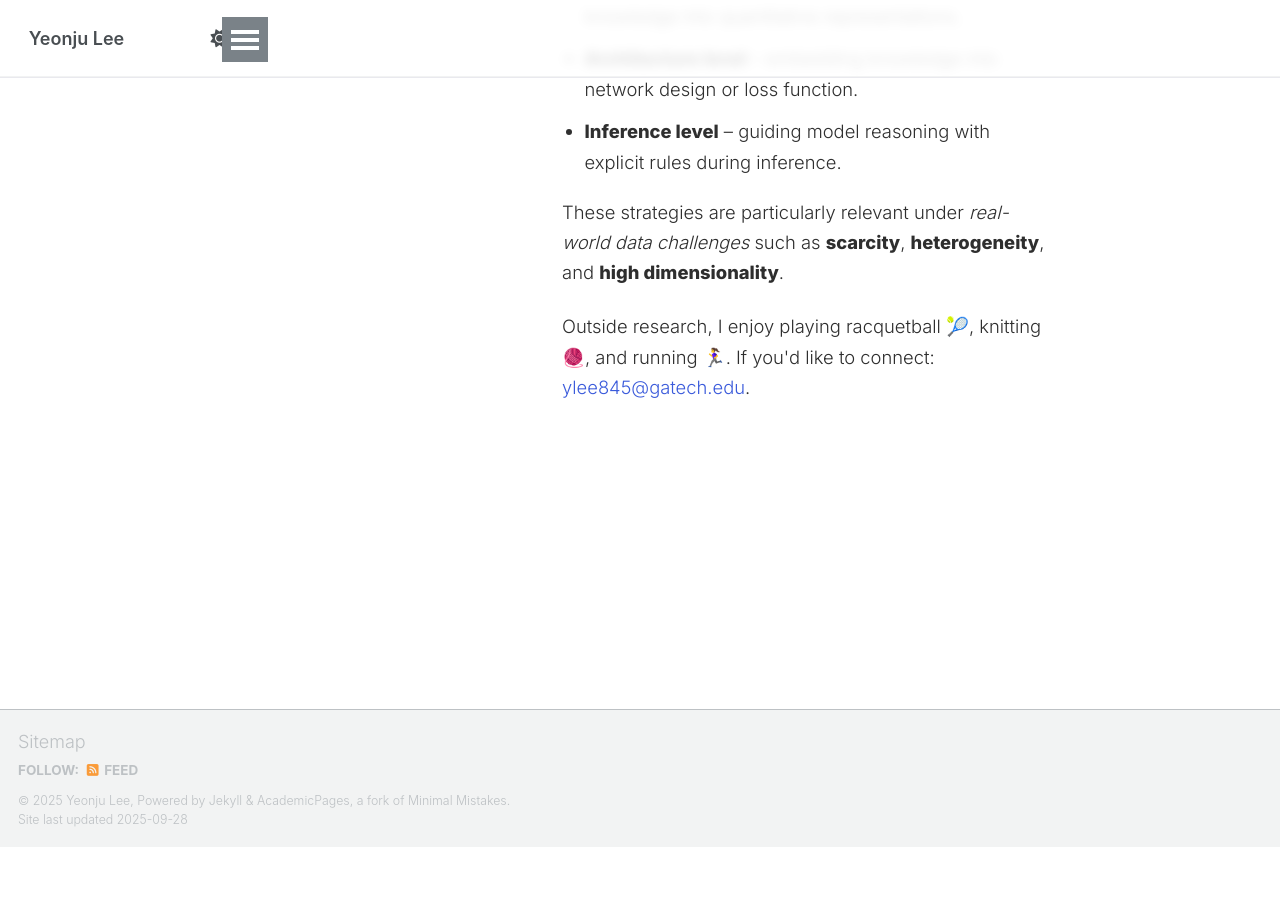
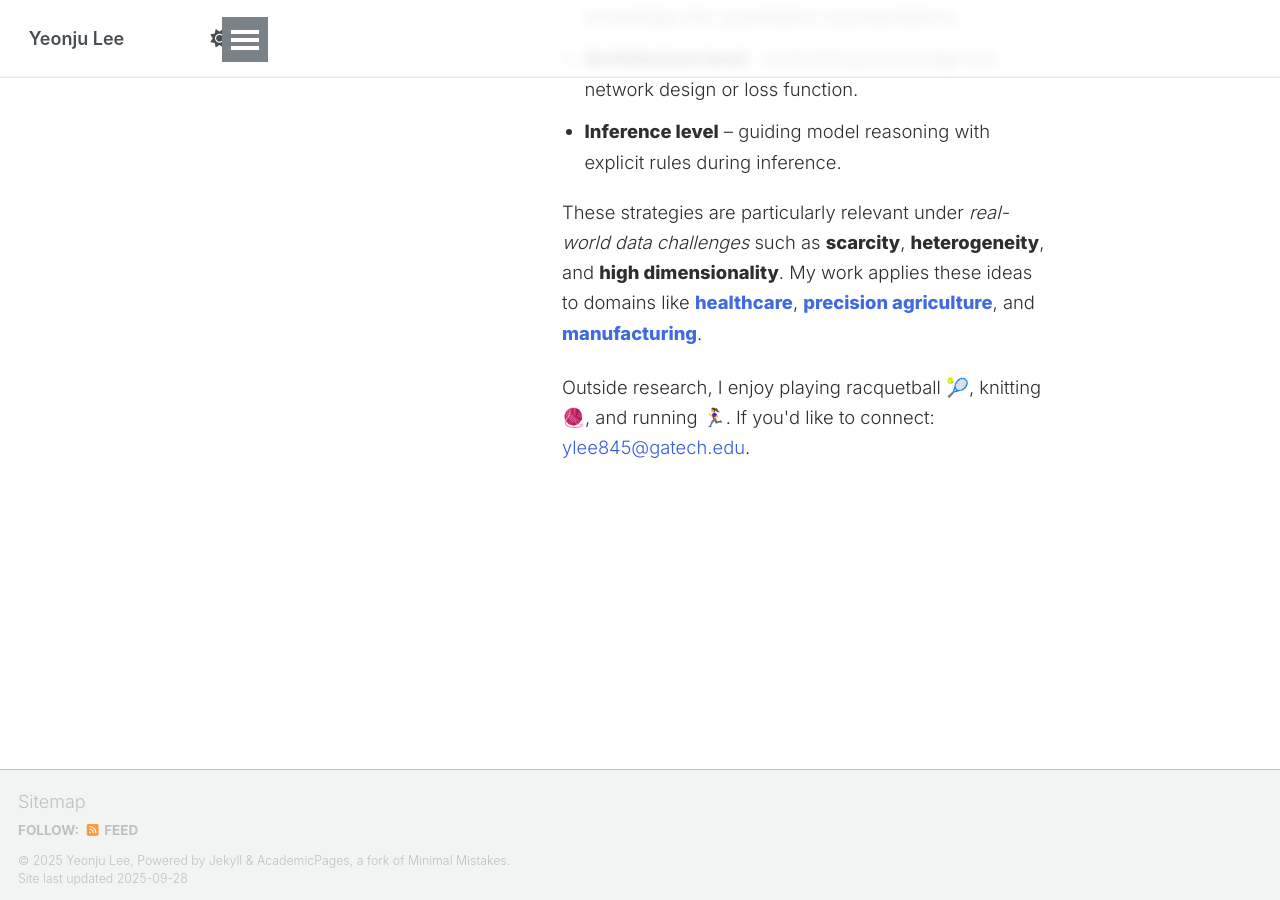
Before and after one commit to ylee845/ylee845.github.io, a Jekyll site: the page built from _pages/about.md, in a window 1280 px wide and 900 px high, scrolled down 557 px. Built offline with Jekyll 4.4.1, drawn with Linux system fonts in a browser that asks for light colours; a script that is not in the unit is left out; before the commit the page ends 1404 px from its top, so only the background shows below that.

Commit message:
Update about.md

```diff
--- a/_pages/about.md
+++ b/_pages/about.md
@@ -101,7 +101,7 @@ a:hover { text-decoration: underline; }
       </ul>
 
       <p>
-        These strategies are particularly relevant under <em>real-world data challenges</em> such as <strong>scarcity</strong>, <strong>heterogeneity</strong>, and <strong>high dimensionality</strong>.
+        These strategies are particularly relevant under <em>real-world data challenges</em> such as <strong>scarcity</strong>, <strong>heterogeneity</strong>, and <strong>high dimensionality</strong>. My work applies these ideas to domains like <strong style="color:#4169E1;">healthcare</strong>, <strong style="color:#4169E1;">precision agriculture</strong>, and <strong style="color:#4169E1;">manufacturing</strong>.
       </p>
 
       <p>
```
